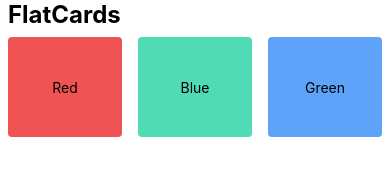
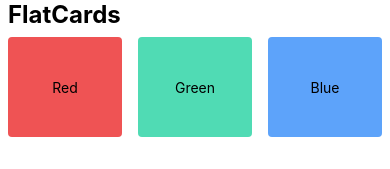
Before and after one commit to doffing81/NativeProjects, a React Native app in the folder Styler/: screen / in a window 390 px wide. Shown: the top 169 px of the page. Built offline with nearby package versions, Linux system fonts and the light colour scheme.

Commit message:
Change Text to match color

```diff
--- a/Styler/components/FlatCards.tsx
+++ b/Styler/components/FlatCards.tsx
@@ -10,10 +10,10 @@ export default function FlatCards() {
           <Text>Red</Text>
         </View>
         <View style={[styles.card, styles.cardTwo]}>
-          <Text>Blue</Text>
+          <Text>Green</Text>
         </View>
         <View style={[styles.card, styles.cardThree]}>
-          <Text>Green</Text>
+          <Text>Blue</Text>
         </View>
       </View>
     </View>
```
